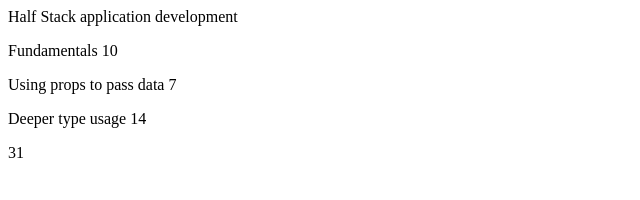
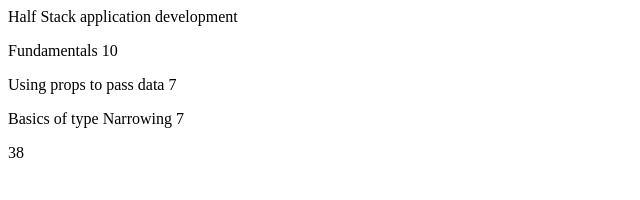
Before and after one commit to NavarroEmiliano/fullstackopen-part9-exercises, a React (Vite) app in the folder part9-react-typescript/: page / in a window 1280 px wide. Shown: the top 200 px of the page, without its empty margins (0-640 px from the left). Built offline with nearby package versions, Linux system fonts and the light colour scheme.

Commit message:
courseParts

```diff
--- a/part9-react-typescript/src/App.tsx
+++ b/part9-react-typescript/src/App.tsx
@@ -6,9 +6,28 @@
   const courseName = 'Half Stack application development'
 
   const courseParts = [
-    { name: 'Fundamentals', exerciseCount: 10 },
-    { name: 'Using props to pass data', exerciseCount: 7 },
-    { name: 'Deeper type usage', exerciseCount: 14 }
+    {
+      name: 'Fundamentals',
+      exerciseCount: 10,
+      description: 'This is an awesome course part'
+    },
+    {
+      name: 'Using props to pass data',
+      exerciseCount: 7,
+      groupProjectCount: 3
+    },
+    {
+      name: 'Basics of type Narrowing',
+      exerciseCount: 7,
+      description: 'How to go from unknown to string'
+    },
+    {
+      name: 'Deeper type usage',
+      exerciseCount: 14,
+      description: 'Confusing description',
+      backgroundMaterial:
+        'http://type-level-typescript.com/template-literal-types'
+    }
   ]
 
   const totalExercises = courseParts.reduce(
```
